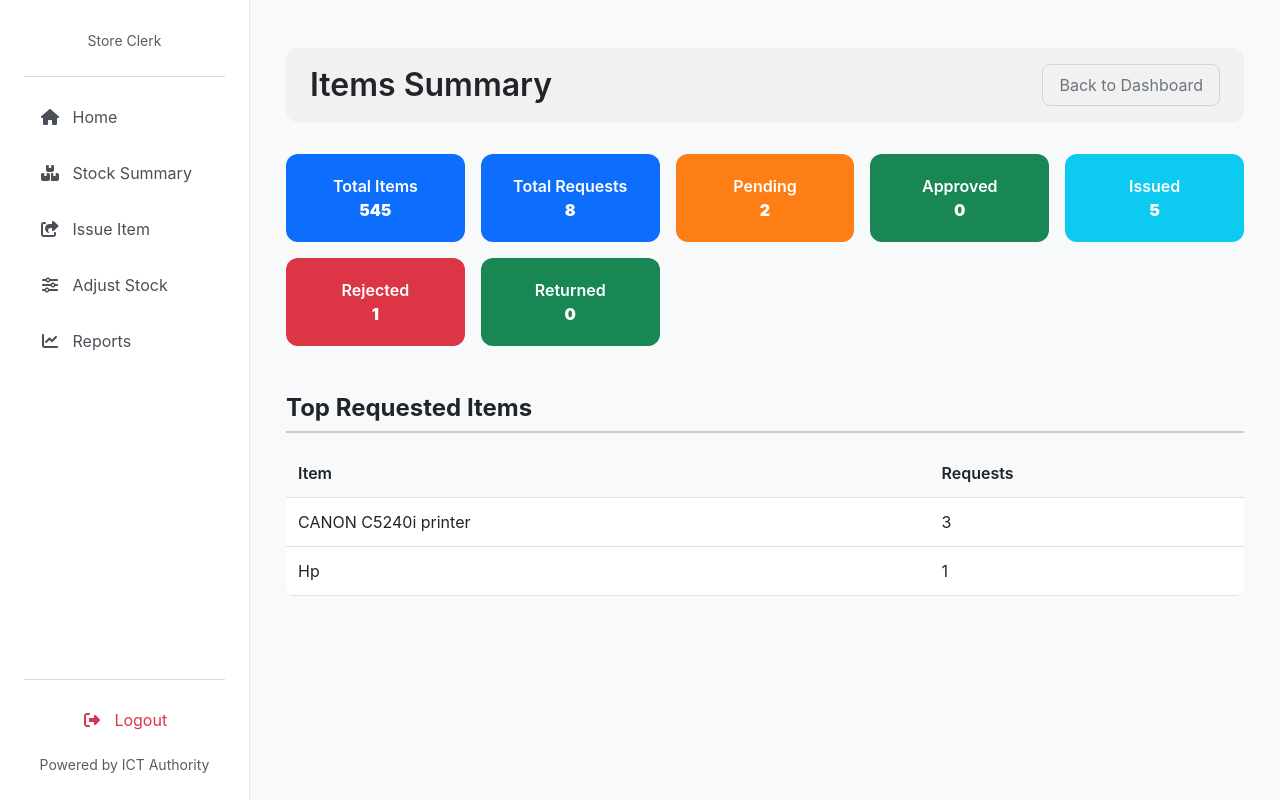
After one commit to Kagoiza/inventory-management-system, a Django app: page /reports/ in a window 1280 px wide. The commit adds this page. Run offline with Django 5.2, Linux system fonts and the light colour scheme; data comes from the database, SQL or seed files in the repository; both versions use the stored data as it was after the commit.

Commit message:
Store clerk report

```diff
--- /dev/null
+++ b/invent/templates/invent/reports.html
@@ -0,0 +1,220 @@
+{% extends 'invent/base_store_clerk.html' %}
+{% load static %}
+
+{% block extra_css %}
+<style>
+    .summary-header {
+        display: flex;
+        justify-content: space-between;
+        align-items: center;
+        background-color: #f8f9fa;
+        padding: 1rem 1.5rem;
+        border-radius: 8px;
+        margin-bottom: 20px;
+        flex-wrap: wrap;
+    }
+
+    .summary-header h2 {
+        margin: 0;
+        font-weight: 600;
+    }
+
+    .back-btn {
+        padding: 8px 16px;
+        color: #6c757d;
+        background-color: transparent;
+        border: 1px solid #ced4da;
+        border-radius: 5px;
+        text-decoration: none;
+        transition: all 0.3s ease;
+        height:8px;
+        width:15px;
+    }
+
+    .back-btn:hover {
+        background-color: #6c757d;
+        color: white;
+    }
+
+    .card-container {
+        display: grid;
+        grid-template-columns: repeat(auto-fit, minmax(160px, 1fr));
+        gap: 15px;
+        margin-bottom: 40px;
+    }
+
+    .card-tile {
+        padding: 20px;
+        color: white;
+        border-radius: 10px;
+        text-align: center;
+        font-size: 1rem;
+        font-weight: 500;
+    }
+
+    .bg-blue { background-color: #0d61fd; }
+    .bg-orange { background-color: #fdc714; }
+    .bg-green { background-color: #198754; }
+    .bg-lightblue { background-color: #0dcaf0; }
+    .bg-red { background-color: #dc3545; }
+
+    .top-requested h4 {
+        border-bottom: 2px solid #dee2e6;
+        padding-bottom: 5px;
+        margin-bottom: 15px;
+        font-weight: bold;
+    }
+
+    table {
+        width: 100%;
+        border-collapse: collapse;
+    }
+
+    th, td {
+        text-align: left;
+        padding: 10px;
+        border-bottom: 1px solid #dee2e6;
+    }
+</style>
+{% endblock %}
+
+{% block content %}
+<style>
+    .summary-header {
+        display: flex;
+        justify-content: space-between;
+        align-items: center;
+        background-color: #f1f1f1;
+        padding: 1rem 1.5rem;
+        border-radius: 12px;
+        margin-bottom: 2rem;
+        flex-wrap: wrap;
+    }
+
+    .summary-header h2 {
+        margin: 0;
+        font-weight: 600;
+    }
+
+    .back-btn {
+        padding: 8px 16px;
+        color: #6c757d;
+        background-color: transparent;
+        border: 1px solid #ced4da;
+        border-radius: 8px;
+        text-decoration: none;
+        transition: all 0.3s ease;
+    }
+
+    .back-btn:hover {
+        background-color: #6c757d;
+        color: white;
+    }
+
+    .card-container {
+        display: grid;
+        grid-template-columns: repeat(auto-fit, minmax(150px, 1fr));
+        gap: 1rem;
+        margin-bottom: 3rem;
+    }
+
+    .card-tile {
+        padding: 1.25rem;
+        border-radius: 12px;
+        color: white;
+        text-align: center;
+        font-weight: 600;
+        font-size: 1rem;
+    }
+
+    .bg-blue { background-color: #0d6efd; }
+    .bg-orange { background-color: #fd7e14; }
+    .bg-green { background-color: #198754; }
+    .bg-lightblue { background-color: #0dcaf0; }
+    .bg-red { background-color: #dc3545; }
+
+    .top-requested h4 {
+        font-weight: bold;
+        padding-bottom: 0.5rem;
+        border-bottom: 2px solid #ccc;
+        margin-bottom: 1rem;
+    }
+
+    table {
+        width: 100%;
+        border-collapse: collapse;
+        background-color: white;
+        border-radius: 8px;
+        overflow: hidden;
+    }
+
+    th, td {
+        padding: 12px;
+        text-align: left;
+        border-bottom: 1px solid #dee2e6;
+    }
+
+    th {
+        background-color: #f8f9fa;
+        font-weight: 600;
+    }
+</style>
+
+<div class="container-fluid mt-4">
+    <!-- Header -->
+    <div class="summary-header">
+        <h2>Items Summary</h2>
+        <a href="{% url 'store_clerk_dashboard' %}" class="back-btn">Back to Dashboard</a>
+    </div>
+
+    <!-- Cards -->
+    <div class="card-container">
+        <div class="card-tile bg-blue">
+            Total Items<br><strong>{{ total_items }}</strong>
+        </div>
+        <div class="card-tile bg-blue">
+            Total Requests<br><strong>{{ total_requests }}</strong>
+        </div>
+        <div class="card-tile bg-orange">
+            Pending<br><strong>{{ pending_count }}</strong>
+        </div>
+        <div class="card-tile bg-green">
+            Approved<br><strong>{{ approved_count }}</strong>
+        </div>
+        <div class="card-tile bg-lightblue">
+            Issued<br><strong>{{ issued_count }}</strong>
+        </div>
+        <div class="card-tile bg-red">
+            Rejected<br><strong>{{ rejected_count }}</strong>
+        </div>
+        <div class="card-tile bg-green">
+            Returned<br><strong>{{ returned_count }}</strong>
+        </div>
+    </div>
+
+    <!-- Top Requested Items Table -->
+    <div class="top-requested">
+        <h4>Top Requested Items</h4>
+        <table>
+            <thead>
+                <tr>
+                    <th>Item</th>
+                    <th>Requests</th>
+                </tr>
+            </thead>
+            <tbody>
+                {% for item in top_requested_items %}
+                <tr>
+                    <td>{{ item.item__name }}</td>
+                    <td>{{ item.request_count }}</td>
+                </tr>
+                {% empty %}
+                <tr>
+                    <td colspan="2">No requests found.</td>
+                </tr>
+                {% endfor %}
+            </tbody>
+        </table>
+    </div>
+</div>
+{% endblock %}
--- a/invent/templates/invent/requestor_dashboard.html
+++ b/invent/templates/invent/requestor_dashboard.html
@@ -119,9 +119,6 @@
         overflow: hidden;
       }
 
-      .sidebar .nav-link span {
-        display: none;
-      }
 
       .sidebar .nav-link i {
         margin-right: 0;
--- a/invent/urls.py
+++ b/invent/urls.py
@@ -18,6 +18,7 @@ urlpatterns = [
     path('store_clerk_dashboard/', views.store_clerk_dashboard, name ='store_clerk_dashboard'),
     path('manage_stock/', views.manage_stock, name = 'manage_stock'),
     path('edit_item/<int:item_id>/', views.edit_item, name='edit_item'),
+    path('reports/', views.reports_view, name='reports'),
 
     # NEW Functionalities (Issue and Adjust)
 
--- a/invent/views.py
+++ b/invent/views.py
@@ -12,11 +12,12 @@ import json
 from django.utils.safestring import mark_safe
 
 # Correct Model and Form Imports
-from .models import ItemRequest, InventoryItem, StockTransaction # Removed 'Item' if it's not actually used
+from .models import ItemRequest, InventoryItem, StockTransaction
 from .forms import ItemRequestForm
 from .forms import InventoryItemForm
 from .forms import IssueItemForm
 from .forms import AdjustStockForm
+
 
 def register(request):
     if request.method == 'POST':
@@ -444,3 +445,27 @@ def adjust_stock(request):
         'recent_transactions': recent_transactions,
     }
     return render(request, 'invent/adjust_stock.html', context)
+
+@login_required
+@permission_required('invent.change_inventoryitem', raise_exception=True)
+def reports(request):
+    return render(request, 'invent/reports.html')
+
+def reports_view(request):
+    context = {
+        'total_items': InventoryItem.objects.aggregate(total=Sum('quantity_total'))['total'] or 0,
+        'total_requests': ItemRequest.objects.count(),
+        'pending_count': ItemRequest.objects.filter(status='Pending').count(),
+        'approved_count': ItemRequest.objects.filter(status='Approved').count(),
+        'issued_count': ItemRequest.objects.filter(status='Issued').count(),
+        'rejected_count': ItemRequest.objects.filter(status='Rejected').count(),
+        'returned_count': ItemRequest.objects.filter(status='Returned').count(),
+
+        # Top 2 requested items
+        'top_requested_items': (
+            ItemRequest.objects.values('item__name')
+            .annotate(request_count=Count('id'))
+            .order_by('-request_count')[:2]
+        )
+    }
+    return render(request, 'invent/reports.html', context)
```
Also changed, not shown: invent/templates/invent/store_clerk_dashboard.html (+29 -6 lines), db.sqlite3, invent/migrations/0010_itemrequest_processed_at_itemrequest_processed_by_and_more.py (added), invent/migrations/0011_remove_itemrequest_processed_at_and_more.py (added).
